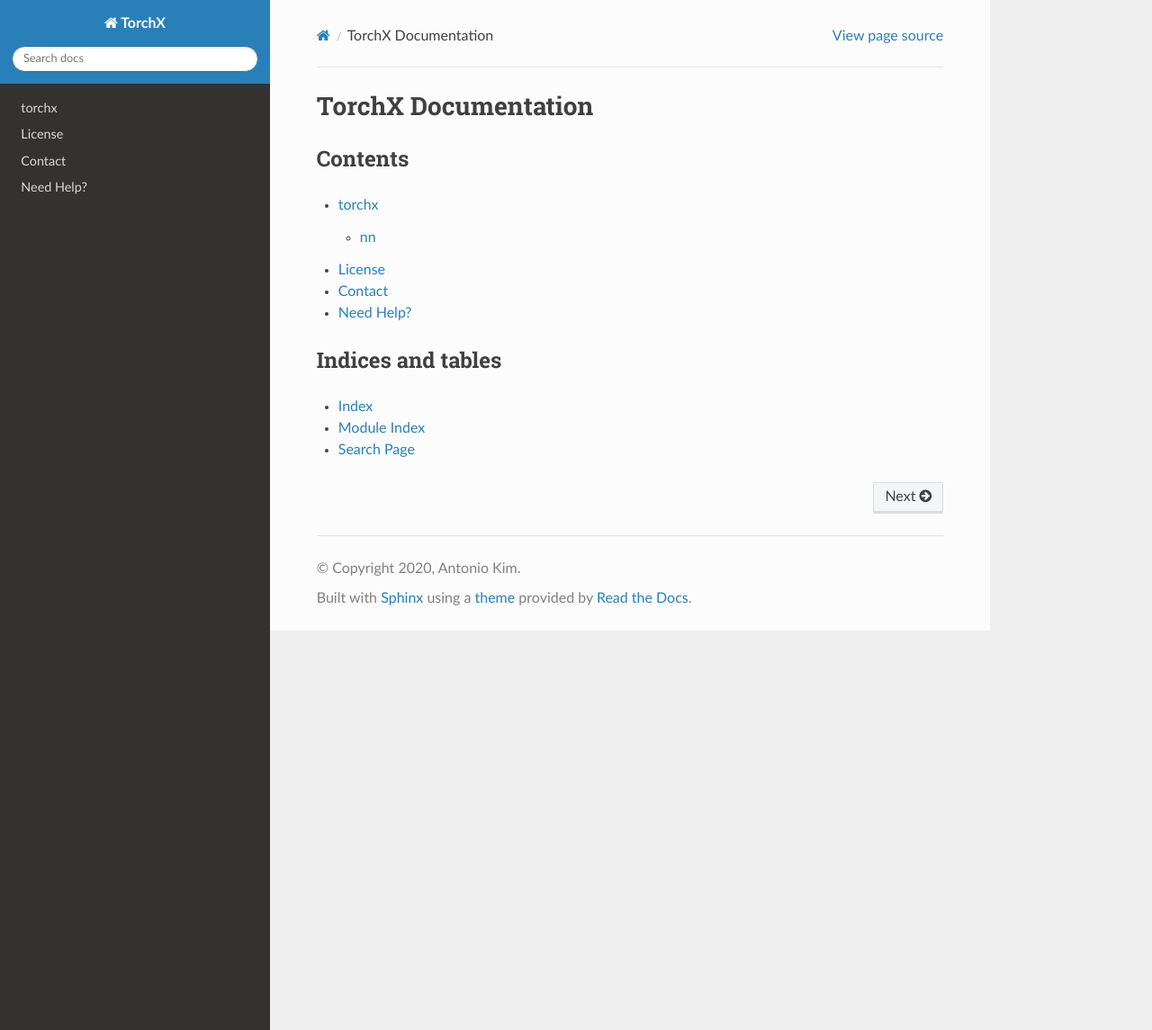
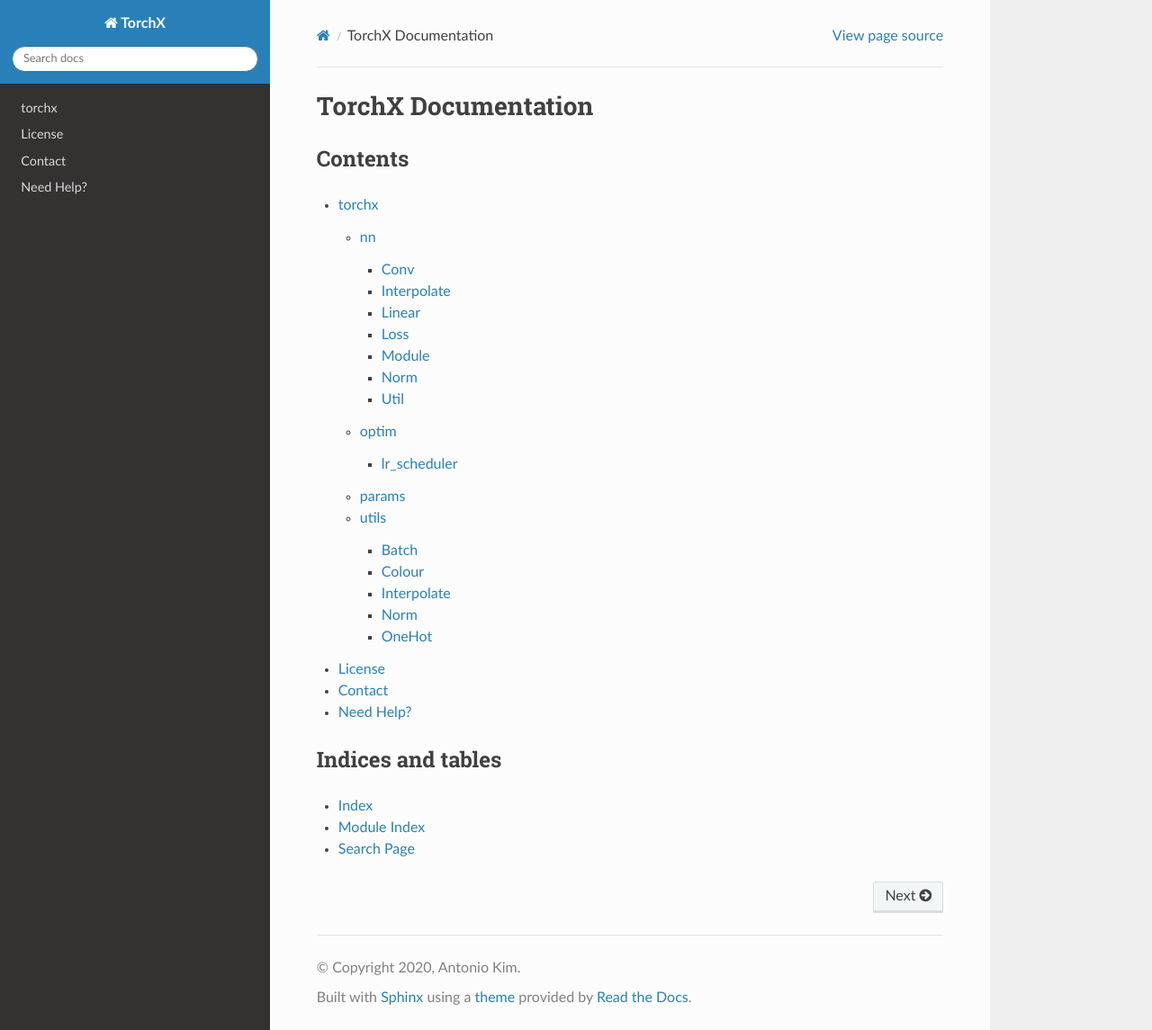
Before and after one commit to antoniojkim/TorchX, a Sphinx documentation site: the page built from docs/source/index.rst, in a window 1280 px wide and 1145 px high. Shown: the whole window at 90% size. Built offline with Sphinx 7.4.7 and the Read the Docs theme 2.0.0, drawn with Linux system fonts in a browser that asks for light colours.

Commit message:
Added initial docs

```diff
--- a/docs/source/conf.py
+++ b/docs/source/conf.py
@@ -16,7 +16,7 @@
 
 import sphinx_rtd_theme  # noqa: F401
 
-sys.path.insert(0, os.path.abspath(".."))
+sys.path.insert(0, os.path.abspath("../.."))
 
 
 # -- Project information -----------------------------------------------------
@@ -38,8 +38,10 @@
     "sphinx.ext.autodoc",
     "sphinx.ext.napoleon",
     "sphinx.ext.viewcode",
+    "sphinx.ext.autosummary",
     "sphinx_rtd_theme",
 ]
+autosummary_generate = True
 
 # Add any paths that contain templates here, relative to this directory.
 templates_path = ["_templates"]
--- a/docs/source/index.rst
+++ b/docs/source/index.rst
@@ -5,7 +5,7 @@
 ^^^^^^^^
 
 .. toctree::
-   :maxdepth: 2
+   :maxdepth: 3
 
    torchx
    license
--- a/docs/source/torchx.rst
+++ b/docs/source/torchx.rst
@@ -8,18 +8,106 @@
 
 An extension to the standard `torch.nn <https://pytorch.org/docs/stable/nn.html>`_ neural network library which contains a number of useful classes and functions for building neural networks
 
-.. autosummary::
-    :toctree: torchx/
 
-    Conv2d
-    ConvTranspose2d
+Conv
+^^^^
+
+.. automodule:: torchx.nn.Conv
+    :members:
 
 
-.. .. automodule:: torchx.nn.Conv2d
-..     :members:
+Interpolate
+^^^^^^^^^^^
 
-.. optim
-.. ^^
+.. automodule:: torchx.nn.Interpolate
+    :members:
 
-.. .. automodule:: torchx.optim
-..     :members:
+
+Linear
+^^^^^^
+
+.. automodule:: torchx.nn.Linear
+    :members:
+
+
+Loss
+^^^^
+
+.. automodule:: torchx.nn.Loss
+    :members:
+
+
+Module
+^^^^^^
+
+.. automodule:: torchx.nn.Module
+    :members:
+
+
+Norm
+^^^^
+
+.. automodule:: torchx.nn.Norm
+    :members:
+
+
+Util
+^^^^
+
+.. automodule:: torchx.nn.Util
+    :members:
+
+
+optim
+-----
+
+lr_scheduler
+^^^^^^^^^^^^
+
+.. automodule:: torchx.optim.lr_scheduler
+    :members:
+
+
+params
+-----
+
+.. automodule:: torchx.params
+    :members:
+
+
+utils
+-----
+
+Batch
+^^^^^
+
+.. automodule:: torchx.utils.Batch
+    :members:
+
+
+Colour
+^^^^^^
+
+.. automodule:: torchx.utils.Colour
+    :members:
+
+
+Interpolate
+^^^^^^^^^^^
+
+.. automodule:: torchx.utils.Interpolate
+    :members:
+
+
+Norm
+^^^^
+
+.. automodule:: torchx.utils.Norm
+    :members:
+
+
+OneHot
+^^^^^^
+
+.. automodule:: torchx.utils.OneHot
+    :members:
--- a/docs/source/torchx/nn.rst
+++ /dev/null
@@ -1,5 +0,0 @@
-nn
-===
-
-.. automodule:: torchx.nn.Conv2d
-    :members:
```
Also changed, not shown: 2 other files.
